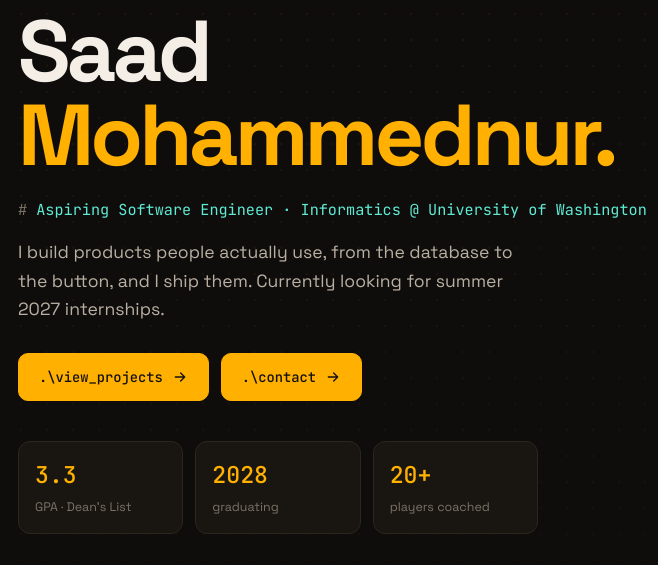
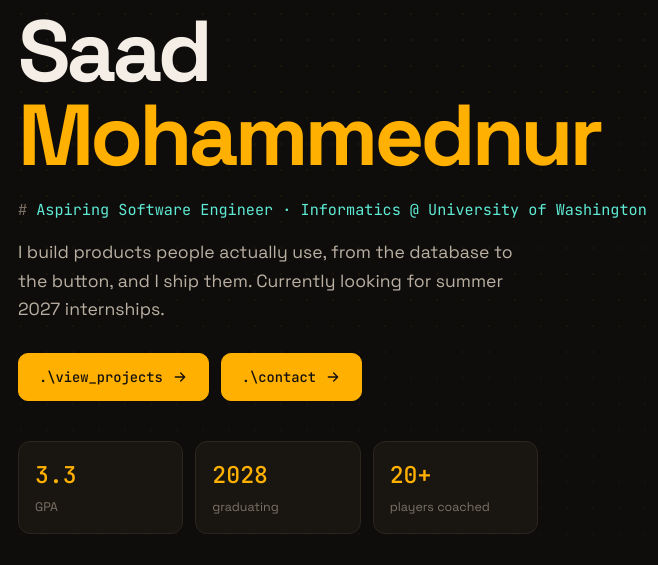
Before and after one commit to SAADMOHAMMEDNUR/Portfolio, a plain HTML site: page index.html in a window 1280 px wide. Shown: the part 155-720 px from the top of the page, 70-728 px from the left. Drawn offline with Linux system fonts and the light colour scheme.

Commit message:
fixed whoami and updated the experience page

```diff
--- a/index.html
+++ b/index.html
@@ -48,7 +48,7 @@
   <div class="wrap hero-grid">
     <div class="reveal">
       <span class="prompt">whoami</span>
-      <h1>Saad <span class="amber">Mohammednur.</span></h1>
+      <h1>Saad <span class="amber">Mohammednur</span></h1>
       <p class="role">Aspiring Software Engineer · Informatics @ University of Washington</p>
       <p class="lede">I build products people actually use, from the database to the button, and I ship them. Currently looking for summer 2027 internships.</p>
       <div class="ctas">
@@ -56,7 +56,7 @@
         <a href="#contact" class="btn btn-amber">.\contact <svg><use href="#i-arrow"/></svg></a>
       </div>
       <div class="stats">
-        <div class="card stat"><b>3.3</b><span>GPA · Dean's List</span></div>
+        <div class="card stat"><b>3.3</b><span>GPA</span></div>
         <div class="card stat"><b>2028</b><span>graduating</span></div>
         <div class="card stat"><b>20+</b><span>players coached</span></div>
       </div>
--- a/js/data.js
+++ b/js/data.js
@@ -32,7 +32,7 @@ const PROJECTS = [
 
 const EXPERIENCE = [
   { role:"B.S. Informatics", org:"University of Washington", when:"Expected June 2028 · Seattle, WA",
-    points:["Dean's List.","Coursework: Data Structures & Algorithms, Research Methods, Client-Side Development, Design Methods.","Affiliations: NSBE, ColorStack UW, AVELA, Google Developer Club."],
+    points:["Coursework: Data Structures & Algorithms, Research Methods, Client-Side Development, Design Methods.","Affiliations: NSBE, ColorStack UW, AVELA, Google Developer Club, iMuslimsUW, MSAUW, UW Esports."],
     tags:["Education"] },
 
   { role:"UW Rocket League Player", org:"UW Esports", when:"Sept 2024 – Present · Seattle, WA",
```
